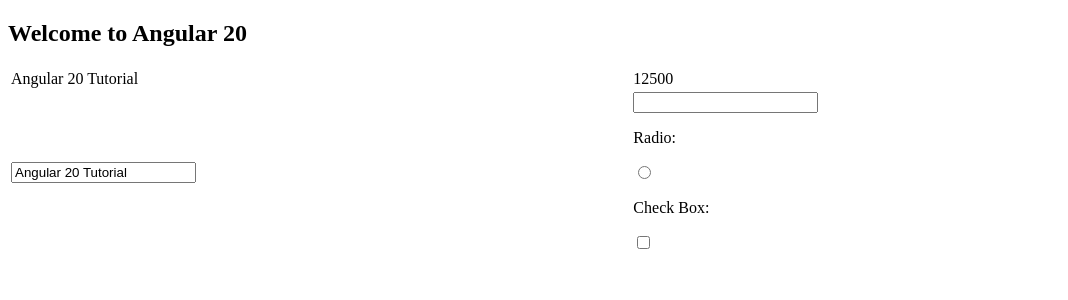
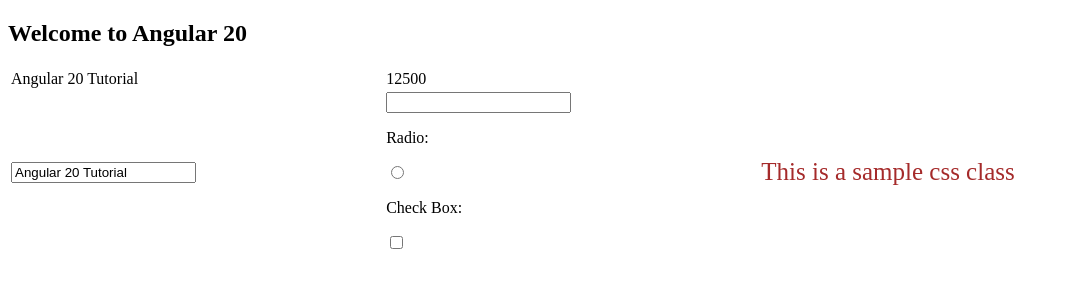
Before and after one commit to sumitbasu116/angular20Tutorial, an Angular app: page / in a window 1280 px wide. Shown: the top 300 px of the page, without its empty margins (0-1068 px from the left). Built offline with nearby package versions, Linux system fonts and the light colour scheme.

Commit message:
property binding part3-dynamic binding of style from css clas

```diff
--- a/src/app/components/data-binding/data-binding.css
+++ b/src/app/components/data-binding/data-binding.css
@@ -0,0 +1,4 @@
+.myColor {
+    color: brown;
+    font-size: 25px;
+}
--- a/src/app/components/data-binding/data-binding.html
+++ b/src/app/components/data-binding/data-binding.html
@@ -22,10 +22,7 @@
         </td>
 
         <td>
-
-        </td>
-        <td>
-
+            <p [class]="myClassName">This is a sample css class</p>
         </td>
     </tr>
 </table>
--- a/src/app/components/data-binding/data-binding.ts
+++ b/src/app/components/data-binding/data-binding.ts
@@ -18,6 +18,8 @@ export class DataBinding {
 
   inputTypeCheck: string='checkbox';
 
+  myClassName: string = 'myColor';
+
   constructor(){
 
   }
```
